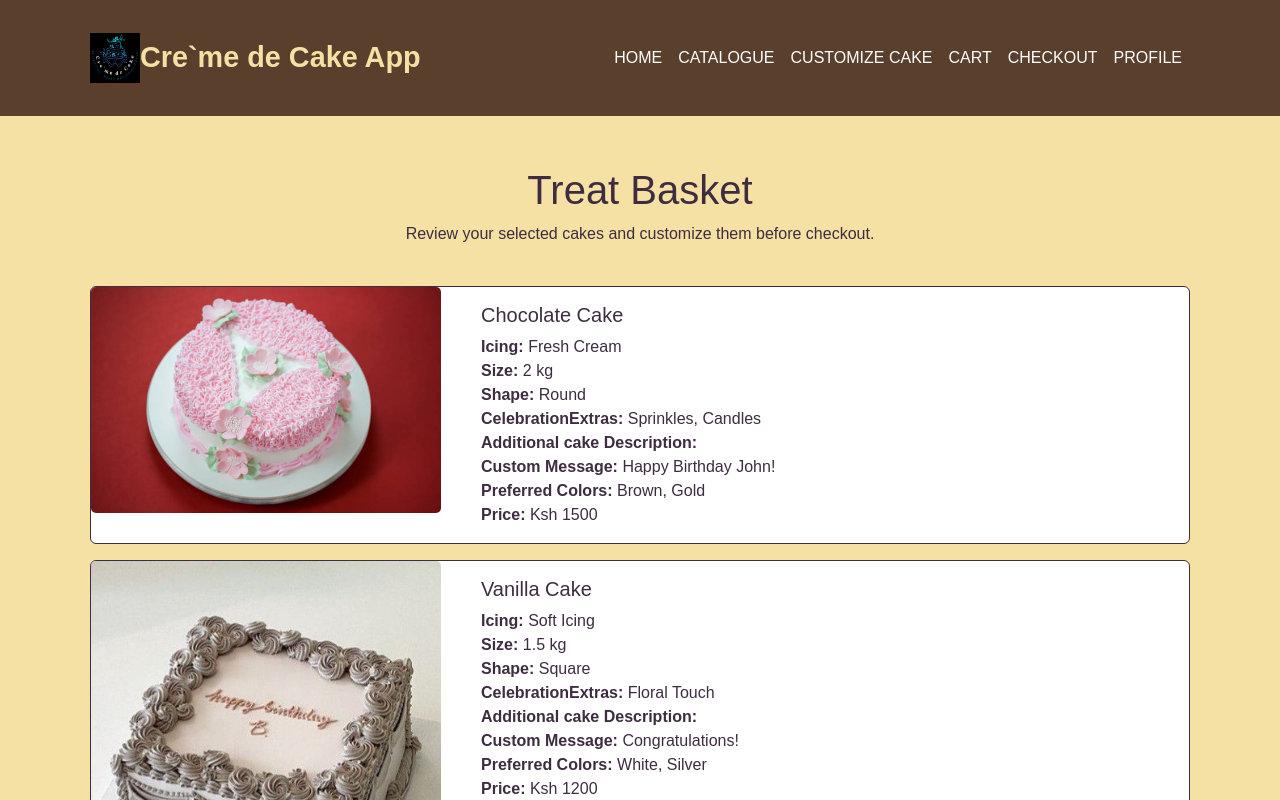
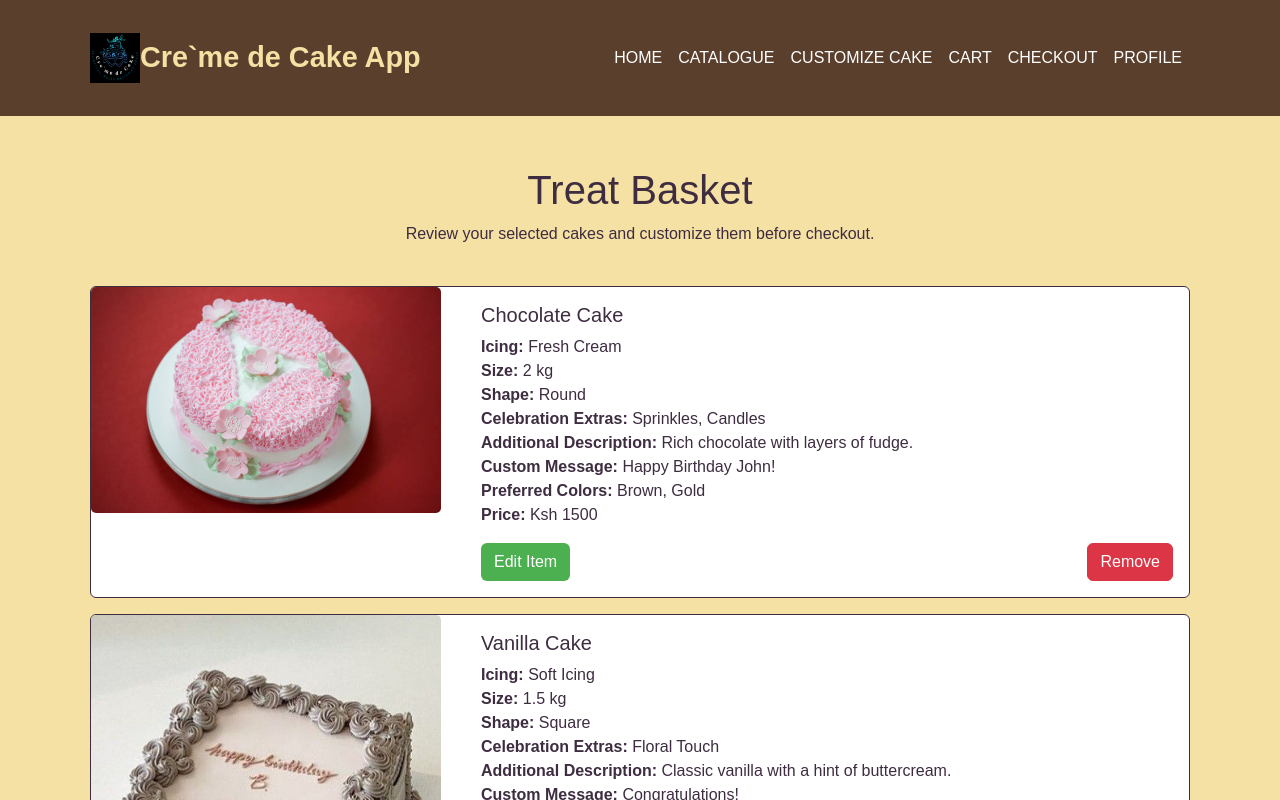
Before and after one commit to Cephas-Muhia/Webstack---Portfolio-Project, a React app in the folder creme-de-cake-app/creme-de-cake-frontend/: page /cart in a window 1280 px wide. Shown: the top 800 px of the page. Built offline with nearby package versions, Linux system fonts and the light colour scheme.

Commit message:
more updates on cat page

```diff
--- a/creme-de-cake-app/creme-de-cake-frontend/src/pages/Cart.js
+++ b/creme-de-cake-app/creme-de-cake-frontend/src/pages/Cart.js
@@ -1,10 +1,12 @@
-import React from 'react';
-import { Link } from 'react-router-dom'; // Import Link for navigation
-import '../styles.css'; // Assuming the same styles apply here
+import React, { useState } from 'react';
+import { Link, useNavigate } from 'react-router-dom'; // Import useNavigate for React Router v6
+import '../styles.css';
 
 function Cart() {
-  // Sample cart items, ideally, this would be passed in or fetched from state
-  const cartItems = [
+  const navigate = useNavigate(); // Initialize navigate for programmatic navigation
+
+  // Sample cart items (this should ideally come from your state or a context)
+  const initialCartItems = [
     {
       id: 1,
       name: 'Chocolate Cake',
@@ -32,6 +34,19 @@ function Cart() {
       price: 1200,
     },
   ];
+
+  const [cartItems, setCartItems] = useState(initialCartItems);
+
+  // Function to remove item from cart
+  const removeItemFromCart = (id) => {
+    setCartItems(cartItems.filter(item => item.id !== id));
+  };
+
+  // Function to handle editing (redirect to Customize page)
+  const handleEditItem = (item) => {
+    // You can pass the item details as state or in the URL (depending on how you handle editing)
+    navigate('/customize', { state: { item } });
+  };
 
   // Calculate total price for all items in the cart
   const calculateTotalPrice = () => {
@@ -65,12 +80,28 @@ function Cart() {
                       <strong>Icing:</strong> {item.icing}<br />
                       <strong>Size:</strong> {item.size} kg<br />
                       <strong>Shape:</strong> {item.shape}<br />
-                      <strong>CelebrationExtras:</strong> {item.CelebrationExtras.join(', ')}<br />
-                      <strong>Additional cake Description:</strong> {item.CakeDescription}<br />
+                      <strong>Celebration Extras:</strong> {item.CelebrationExtras.join(', ')}<br />
+                      <strong>Additional Description:</strong> {item.AdditionalDescription}<br />
                       <strong>Custom Message:</strong> {item.customMessage}<br />
-                      <strong>Preferred Colors:</strong> {item.preferredColors.join(', ')}<br /> {/* New field */}
+                      <strong>Preferred Colors:</strong> {item.preferredColors.join(', ')}<br />
                       <strong>Price:</strong> Ksh {item.price}
                     </p>
+                    {/* Edit and Remove Buttons */}
+                    <div className="d-flex justify-content-between">
+                      <button
+                        onClick={() => handleEditItem(item)} // Redirect to Customize page
+                        className="btn"
+                        style={{ backgroundColor: '#4CAF50', color: '#fff' }} // Updated button color
+                      >
+                        Edit Item
+                      </button>
+                      <button
+                        onClick={() => removeItemFromCart(item.id)}
+                        className="btn btn-danger"
+                      >
+                        Remove
+                      </button>
+                    </div>
                   </div>
                 </div>
               </div>
```
